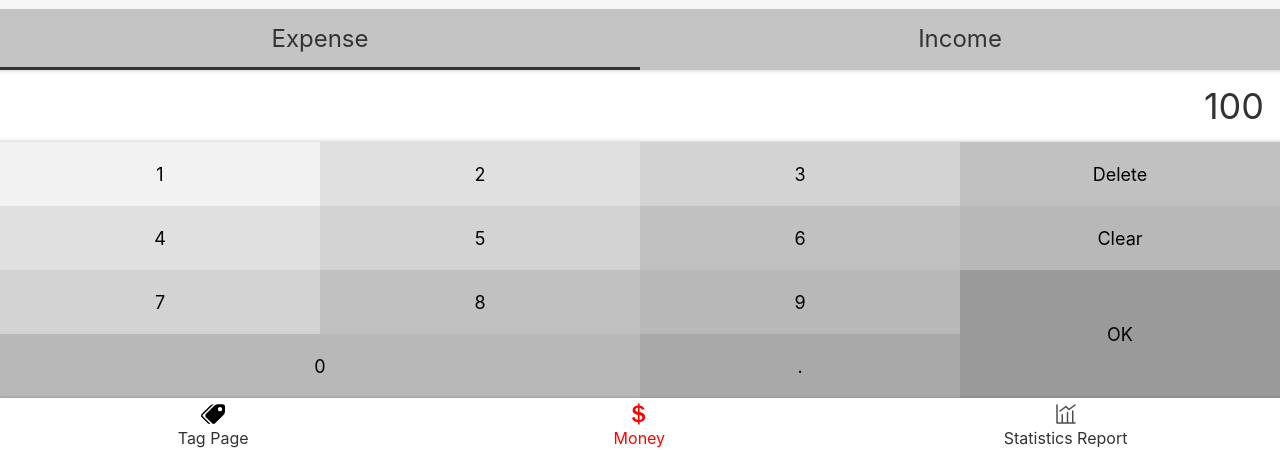
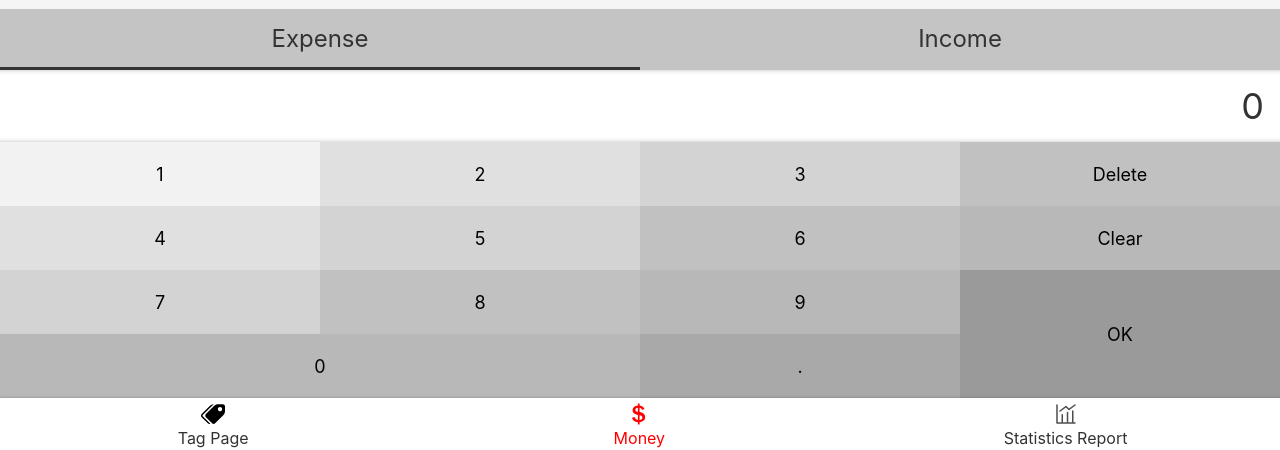
Before and after one commit to zipengliang21/Morney, a React app: page /#/money in a window 1280 px wide. Shown: the part 346-796 px from the top of the page. Built offline with nearby package versions, Linux system fonts and the light colour scheme.

Commit message:
Implement functionality in NumberPadSection and Refactor it

```diff
--- a/src/views/Money.tsx
+++ b/src/views/Money.tsx
@@ -1,4 +1,4 @@
-import React from 'react';
+import React, {useState} from 'react';
 import Layout from '../components/Layout';
 import styled from 'styled-components';
 import {CategorySection} from './Money/CategorySection';
@@ -11,35 +11,31 @@ const MyLayout = styled(Layout)`
   flex-direction: column;
 `;
 
+type Category = '-' | '+';
+
 function Money() {
+    const [selected, setSelected] = useState({
+        tags: [] as string[],
+        note: '',
+        category: '-' as Category,
+        amount: 0
+    });
+    const onChange = (obj: Partial<typeof selected>) => {
+        setSelected({...selected, ...obj});
+    };
     return (
-        <MyLayout className="">
-            <TagsSection>
-            </TagsSection>
-            <NoteSection>
-            </NoteSection>
+        <MyLayout>
+            <TagsSection selected={selected.tags}
+                         onChange={(tags) => setSelected({
+                                 ...selected,
+                                 tags: tags
+                             }
+                         )}/>
+            <NoteSection/>
             <CategorySection/>
-            <NumberPadSection>
-                <div className="output">
-                    100
-                </div>
-                <div className="pad clearfix">
-                    <button>1</button>
-                    <button>2</button>
-                    <button>3</button>
-                    <button>Delete</button>
-                    <button>4</button>
-                    <button>5</button>
-                    <button>6</button>
-                    <button>Clear</button>
-                    <button>7</button>
-                    <button>8</button>
-                    <button>9</button>
-                    <button className="ok">OK</button>
-                    <button className="zero">0</button>
-                    <button>.</button>
-                </div>
-            </NumberPadSection>
+            <NumberPadSection value={selected.amount}
+                              onChange={amount => onChange({amount})}
+            />
         </MyLayout>
     );
 }
--- a/src/views/Money/NumberPadSection.tsx
+++ b/src/views/Money/NumberPadSection.tsx
@@ -1,52 +1,62 @@
-import styled from 'styled-components';
+import React, {useState} from 'react';
+import {Wrapper} from './NumberPadSection/Wrapper';
+import {generateOutput} from './NumberPadSection/generateOutput';
 
-const NumberPadSection = styled.section`
-  display:flex;
-  flex-direction: column;
-  > .output{
-    background:white;
-    font-size: 36px;
-    line-height: 72px;
-    text-align:right;
-    padding: 0 16px;
-    box-shadow: inset 0 -5px 5px -5px rgba(0,0,0,0.25),
-                inset 0 5px 5px -5px rgba(0,0,0,0.25);
-  }
-  > .pad{
-    > button{
-      font-size: 18px; float: left; width: 25%; height: 64px; border: none;
-      &.ok{ height: 128px; float: right; }
-      &.zero{ width: 50%; }
-      &:nth-child(1){
-        background:#f2f2f2;
-      }
-      &:nth-child(2),
-      &:nth-child(5) {
-        background:#E0E0E0;
-      }
-      &:nth-child(3),
-      &:nth-child(6),
-      &:nth-child(9) {
-        background:#D3D3D3;
-      }
-      &:nth-child(4),
-      &:nth-child(7),
-      &:nth-child(10) {
-        background:#C1C1C1;
-      }
-      &:nth-child(8),
-      &:nth-child(11),
-      &:nth-child(13) {
-        background:#B8B8B8;
-      }
-      &:nth-child(12) {
-        background:#9A9A9A;
-      }
-      &:nth-child(14) {
-        background:#A9A9A9;
-      }
-    }
-  }
-`;
+type Props = {
+    value: number;
+    onChange: (value: number) => void;
+    onOk?: () => void;
+}
+
+const NumberPadSection: React.FC<Props> = (props) => {
+    const [output, _setOutput] = useState("0");
+    const setOutput = (output: string) => {
+        let newOutput: string;
+        if (output.length > 16) {
+            newOutput = output.slice(0, 16);
+        } else if (output.length === 0) {
+            newOutput = "0";
+        } else {
+            newOutput = output;
+        }
+        _setOutput(newOutput);
+        props.onChange(parseFloat(newOutput));
+    };
+    const onClickButtonWrapper = (e: React.MouseEvent) => {
+        const text = (e.target as HTMLButtonElement).textContent;
+        if (text === null) {return;}
+        if (text === "OK") {
+            if (props.onOk) {props.onOk();}
+            return;
+        }
+        if ("0123456789.".split("").concat(["Delete", "Clear"]).indexOf(text) >= 0) {
+            setOutput(generateOutput(text, output));
+        }
+
+    };
+    return (
+        <Wrapper>
+            <div className="output">
+                {output}
+            </div>
+            <div className="pad clearfix" onClick={onClickButtonWrapper}>
+                <button>1</button>
+                <button>2</button>
+                <button>3</button>
+                <button>Delete</button>
+                <button>4</button>
+                <button>5</button>
+                <button>6</button>
+                <button>Clear</button>
+                <button>7</button>
+                <button>8</button>
+                <button>9</button>
+                <button className="ok">OK</button>
+                <button className="zero">0</button>
+                <button>.</button>
+            </div>
+        </Wrapper>
+    );
+};
 
 export {NumberPadSection};
--- /dev/null
+++ b/src/views/Money/NumberPadSection/Wrapper.tsx
@@ -0,0 +1,52 @@
+import styled from 'styled-components';
+
+const Wrapper = styled.section`
+  display:flex;
+  flex-direction: column;
+  > .output{
+    background:white;
+    font-size: 36px;
+    line-height: 72px;
+    text-align:right;
+    padding: 0 16px;
+    box-shadow: inset 0 -5px 5px -5px rgba(0,0,0,0.25),
+                inset 0 5px 5px -5px rgba(0,0,0,0.25);
+  }
+  > .pad{
+    > button{
+      font-size: 18px; float: left; width: 25%; height: 64px; border: none;
+      &.ok{ height: 128px; float: right; }
+      &.zero{ width: 50%; }
+      &:nth-child(1){
+        background:#f2f2f2;
+      }
+      &:nth-child(2),
+      &:nth-child(5) {
+        background:#E0E0E0;
+      }
+      &:nth-child(3),
+      &:nth-child(6),
+      &:nth-child(9) {
+        background:#D3D3D3;
+      }
+      &:nth-child(4),
+      &:nth-child(7),
+      &:nth-child(10) {
+        background:#C1C1C1;
+      }
+      &:nth-child(8),
+      &:nth-child(11),
+      &:nth-child(13) {
+        background:#B8B8B8;
+      }
+      &:nth-child(12) {
+        background:#9A9A9A;
+      }
+      &:nth-child(14) {
+        background:#A9A9A9;
+      }
+    }
+  }
+`;
+
+export {Wrapper};
--- /dev/null
+++ b/src/views/Money/NumberPadSection/generateOutput.tsx
@@ -0,0 +1,34 @@
+const generateOutput = (text: string, output = "0") => {
+    switch (text) {
+        case "0":
+        case "1":
+        case "2":
+        case "3":
+        case "4":
+        case "5":
+        case "6":
+        case "7":
+        case "8":
+        case "9":
+            if (output === "0") {
+                return text;
+            } else {
+                return output + text;
+            }
+        case ".":
+            if (output.indexOf(".") >= 0) {return output;}
+            return output + ".";
+        case "Delete":
+            if (output.length === 1) {
+                return "";
+            } else {
+                return output.slice(0, -1) || "";
+            }
+        case "Clear":
+            return "";
+        default:
+            return "";
+    }
+};
+
+export {generateOutput};
--- a/src/views/Money/TagsSection.tsx
+++ b/src/views/Money/TagsSection.tsx
@@ -34,31 +34,36 @@ const Wrapper = styled.section`
   }
 `;
 
-const TagsSection: React.FC = () => {
+type Props = {
+    selected: string[];
+    onChange: (selected: string[]) => void;
+}
+
+const TagsSection: React.FC<Props> = (props) => {
     const [tags, setTags] = useState<string[]>(['Clothes', 'Food', 'Living', 'Transportation']);
-    const [selectedTags, setSelectedTags] = useState<string[]>([]);
+    const selectedTags = props.selected;
     const onAddTag = () => {
-        const tagName = window.prompt("The new tag name you want to add is: ");
-        if(tagName !== null) {
+        const tagName = window.prompt('The new tag name you want to add is: ');
+        if (tagName !== null) {
             setTags([...tags, tagName]);
         }
-    }
+    };
     const onToggleTag = (tag: string) => {
         const index = selectedTags.indexOf(tag);
-        if(index >= 0) {
+        if (index >= 0) {
             // Set all non-selected tags
-            setSelectedTags(selectedTags.filter(t => t !== tag));
+            props.onChange(selectedTags.filter(t => t !== tag));
         } else {
-            setSelectedTags([...selectedTags, tag]);
+            props.onChange([...selectedTags, tag]);
         }
-    }
+    };
 
     return (
         <Wrapper>
             <ol>
                 {tags.map(tag =>
                     <li key={tag} onClick={() => onToggleTag(tag)}
-                        className={selectedTags.indexOf(tag) >= 0 ? "selected" : ""}>
+                        className={selectedTags.indexOf(tag) >= 0 ? 'selected' : ''}>
                         {tag}
                     </li>
                 )}
```
